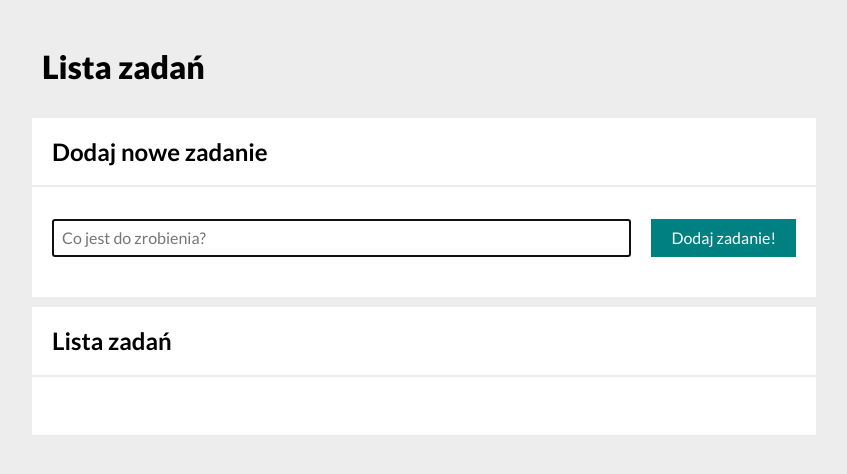
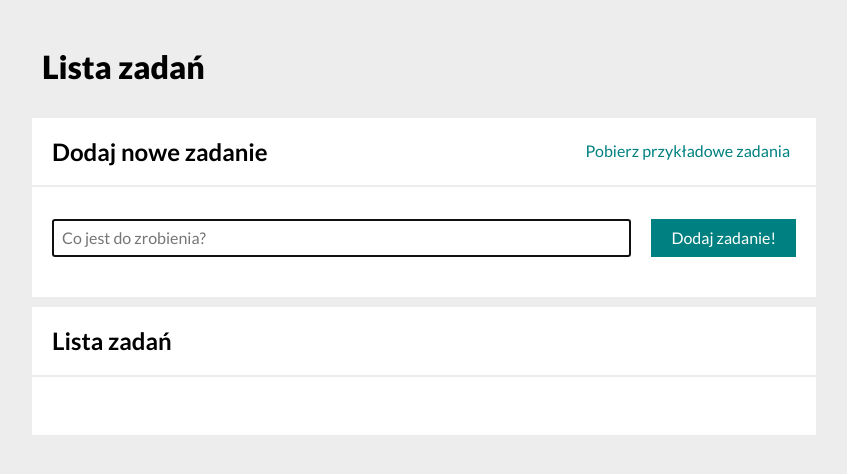
Before and after one commit to KamilStawik/todo-list-react, a React (Create React App) app: page / in a window 1280 px wide. Shown: the top 474 px of the page, without its empty margins (216-1063 px from the left). Built offline with nearby package versions, Linux system fonts and the light colour scheme.

Commit message:
adding example tasks function added

```diff
--- a/package.json
+++ b/package.json
@@ -13,6 +13,7 @@
     "react-dom": "^17.0.2",
     "react-redux": "^7.2.4",
     "react-scripts": "4.0.3",
+    "redux-saga": "^1.1.3",
     "styled-components": "^5.3.0",
     "web-vitals": "^1.1.2"
   },
--- a/src/features/tasks/Buttons/index.js
+++ b/src/features/tasks/Buttons/index.js
@@ -1,12 +1,37 @@
 import { useSelector, useDispatch } from "react-redux";
-import { selectTasks, toggleHideDone, setAllDone, selectHideDone } from "../tasksSlice";
+import {
+    selectTasks,
+    toggleHideDone,
+    setAllDone,
+    selectHideDone,
+    fetchExampleTasks,
+    setStateAsLoading,
+    selectStatus,
+} from "../tasksSlice";
 import { StyledButtons, Button } from "./styled";
 
-const Buttons = () => {
+const Buttons = ({ exampleTasksButton }) => {
     const tasks = useSelector(selectTasks);
+    const status = useSelector(selectStatus);
     const hideDone = useSelector(selectHideDone);
     const dispatch = useDispatch();
 
+    if (exampleTasksButton === true) {
+        return (
+            <StyledButtons>
+                <Button
+                    disabled={status === "loading" ? true : false}
+                    onClick={() => {
+                        dispatch(fetchExampleTasks())
+                        dispatch(setStateAsLoading())
+                    }}
+                >
+                    {status === "ready" ? "Pobierz przykładowe zadania" : "Ładowanie"}
+                </Button>
+            </StyledButtons >
+        );
+
+    } else {
         return tasks.length > 0 && (
             <StyledButtons>
                 <Button
@@ -22,6 +47,7 @@ const Buttons = () => {
                 </Button>
             </StyledButtons >
         );
+    }
 };
 
 export default Buttons;
--- a/src/features/tasks/Buttons/styled.js
+++ b/src/features/tasks/Buttons/styled.js
@@ -21,9 +21,11 @@ export const Button = styled.button`
         filter: brightness(110%);
     }
     &:active {
-        filter: brightness(120%);;
+        filter: brightness(120%);
     }
-    &:disabled {
+    &&:disabled {
         color: ${({ theme }) => (theme.colors.disabledColor)};
+        filter: brightness(100%);
+        cursor: auto;
     }
 `;
--- a/src/features/tasks/Tasks.js
+++ b/src/features/tasks/Tasks.js
@@ -5,12 +5,15 @@ import Buttons from "./Buttons";
 import Section from "../../common/Section";
 import Header from "../../common/Header";
 
+const exampleTasksButton = true;
+
 const Tasks = () => (
     <Container>
         <Header title="Lista zadań" />
         <Section
             title="Dodaj nowe zadanie"
             body={<Form />}
+            extraContent={<Buttons exampleTasksButton={exampleTasksButton} />}
         />
         <Section
             title="Lista zadań"
--- /dev/null
+++ b/src/features/tasks/getExampleTasks.js
@@ -0,0 +1,8 @@
+export const getExampleTasks = async () => {
+    const response = await fetch("/todo-list-react/exampleTasks.json");
+
+    if (!response.ok) {
+        new Error(response.statusText);
+    }
+    return await response.json();
+};
--- /dev/null
+++ b/src/features/tasks/tasksSaga.js
@@ -0,0 +1,21 @@
+import { takeEvery, call, put, delay, all } from "redux-saga/effects";
+import { getExampleTasks } from "./getExampleTasks";
+import { fetchExampleTasks, setTasks, setStateAsReady } from "./tasksSlice";
+
+function* fetchExampleTasksHendler() {
+    try {
+        yield delay(1000);
+        const exampleTasks = yield call(getExampleTasks);
+        yield all([
+            put(setTasks(exampleTasks)),
+            put(setStateAsReady()),
+        ]);
+    }
+    catch (error) {
+        yield call(alert, "Coś nie zadziałało");
+    }
+}
+
+export function* watchFetchExampleTasks() {
+    yield takeEvery(fetchExampleTasks.type, fetchExampleTasksHendler);
+}
--- a/src/features/tasks/tasksSlice.js
+++ b/src/features/tasks/tasksSlice.js
@@ -5,6 +5,7 @@ const tasksSlice = createSlice({
     initialState: {
         tasks: [],
         hideDone: false,
+        status: "ready",
     },
     reducers: {
         addTask: ({ tasks }, { payload: task }) => {
@@ -24,12 +25,34 @@ const tasksSlice = createSlice({
         setAllDone: ({ tasks }) => {
             tasks.forEach(task => task.done = true);
         },
+        fetchExampleTasks: () => { },
+        setTasks: (state, { payload }) => {
+            state.tasks = payload;
+        },
+        setStateAsLoading: state => {
+            state.status = "loading";
+        },
+        setStateAsReady: state => {
+            state.status = "ready";
+        },
     },
 });
 
 const selectTasksState = state => state.tasks;
 
-export const { addTask, toggleHideDone, toggleTaskDone, removeTask, setAllDone } = tasksSlice.actions;
+export const {
+    addTask,
+    toggleHideDone,
+    toggleTaskDone,
+    removeTask,
+    setAllDone,
+    fetchExampleTasks,
+    setTasks,
+    setStateAsLoading,
+    setStateAsReady,
+} = tasksSlice.actions;
+
 export const selectTasks = state => selectTasksState(state).tasks;
 export const selectHideDone = state => selectTasksState(state).hideDone;
+export const selectStatus = state => selectTasksState(state).status;
 export default tasksSlice.reducer;
--- a/src/store.js
+++ b/src/store.js
@@ -1,8 +1,17 @@
 import { configureStore } from "@reduxjs/toolkit";
+import createSagaMiddleware from "redux-saga"
+import { watchFetchExampleTasks } from "./features/tasks/tasksSaga";
 import tasksReducer from './features/tasks/tasksSlice';
 
-export default configureStore({
+const sagaMiddleware = createSagaMiddleware();
+
+const store = configureStore({
     reducer: {
         tasks: tasksReducer,
     },
+    middleware: [sagaMiddleware],
 });
+
+sagaMiddleware.run(watchFetchExampleTasks);
+
+export default store;
```
Also changed, not shown: public/exampleTasks.json (added, +17 -0 lines), 1 other file (tests, documents, lock files or other folders). Lines whose indentation alone changed are shown as unchanged.
